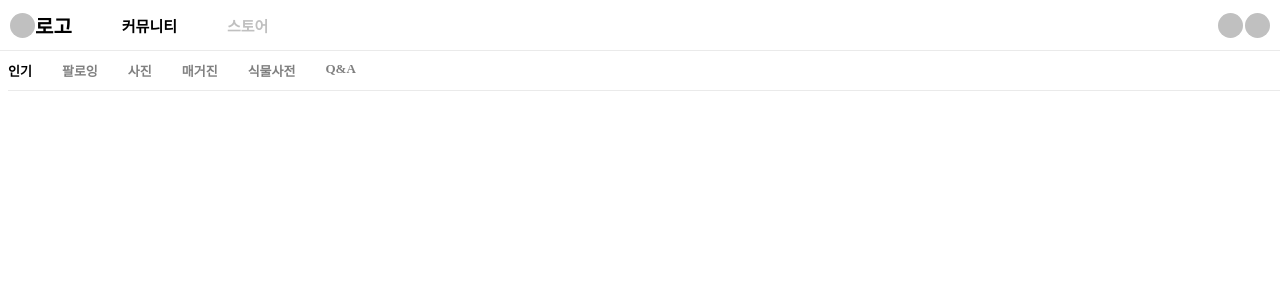
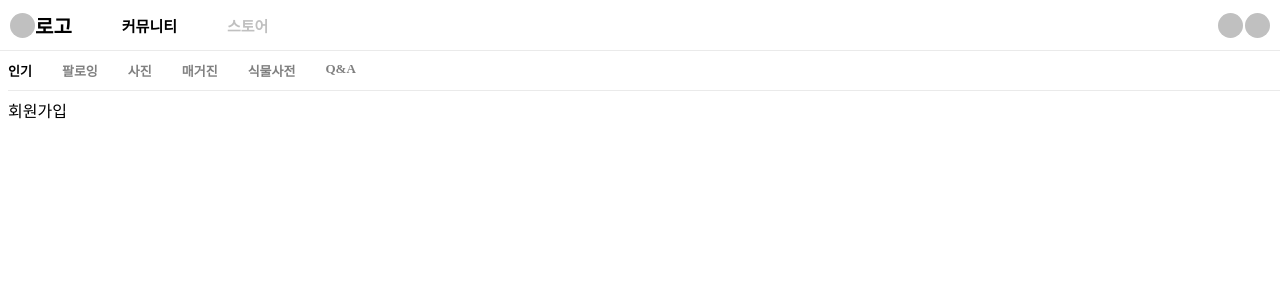
Before and after one commit to heisjun/GRNR, a React (Create React App) app: page /community/question in a window 1280 px wide. Shown: the top 300 px of the page. Built offline with nearby package versions, Linux system fonts and the light colour scheme; no server answers.

Commit message:
2207260202

```diff
--- a/src/navigations/Navigation.tsx
+++ b/src/navigations/Navigation.tsx
@@ -1,6 +1,6 @@
 import { BrowserRouter as Router, Route, Routes } from 'react-router-dom';
 import { HeaderBar } from 'domains';
-import { Popular, Following } from 'pages';
+import { Popular, Following, Register } from 'pages';
 import ScrollToTop from 'common/funcs';
 const Navigation: React.FC = () => {
     return (
@@ -14,7 +14,7 @@ const Navigation: React.FC = () => {
                     <Route path="/community/picture" element={<Following />} />
                     <Route path="/community/magazine" element={<Following />} />
                     <Route path="/community/dictionary" element={<Following />} />
-                    <Route path="/community/question" element={<Following />} />
+                    <Route path="/community/question" element={<Register />} />
                     <Route path="/store" element={<Following />} />
                     <Route path="/store/menu1" element={<Following />} />
                     <Route path="/store/menu2" element={<Following />} />
--- /dev/null
+++ b/src/pages/Register/Register.tsx
@@ -0,0 +1,11 @@
+import styled from 'styled-components';
+
+const Register: React.FC = () => {
+    return <StyledRegisterContainer>회원가입</StyledRegisterContainer>;
+};
+
+const StyledRegisterContainer = styled.div`
+    height: 5000px;
+`;
+
+export default Register;
--- /dev/null
+++ b/src/pages/Register/index.ts
@@ -0,0 +1 @@
+export { default } from './Register';
--- a/src/pages/index.ts
+++ b/src/pages/index.ts
@@ -1,2 +1,3 @@
 export { default as Popular } from './Popular';
 export { default as Following } from './Following';
+export { default as Register } from './Register';
```
